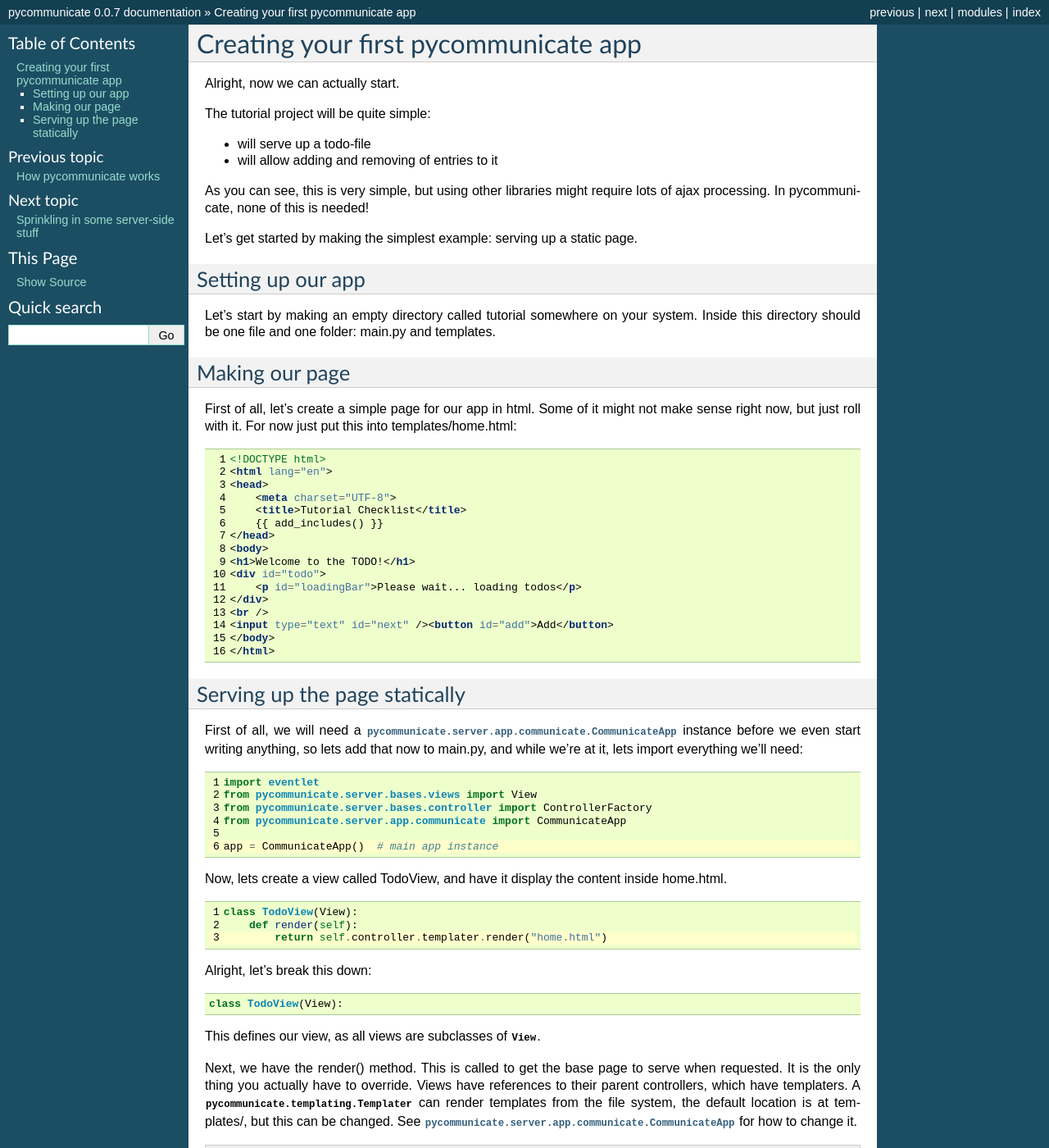
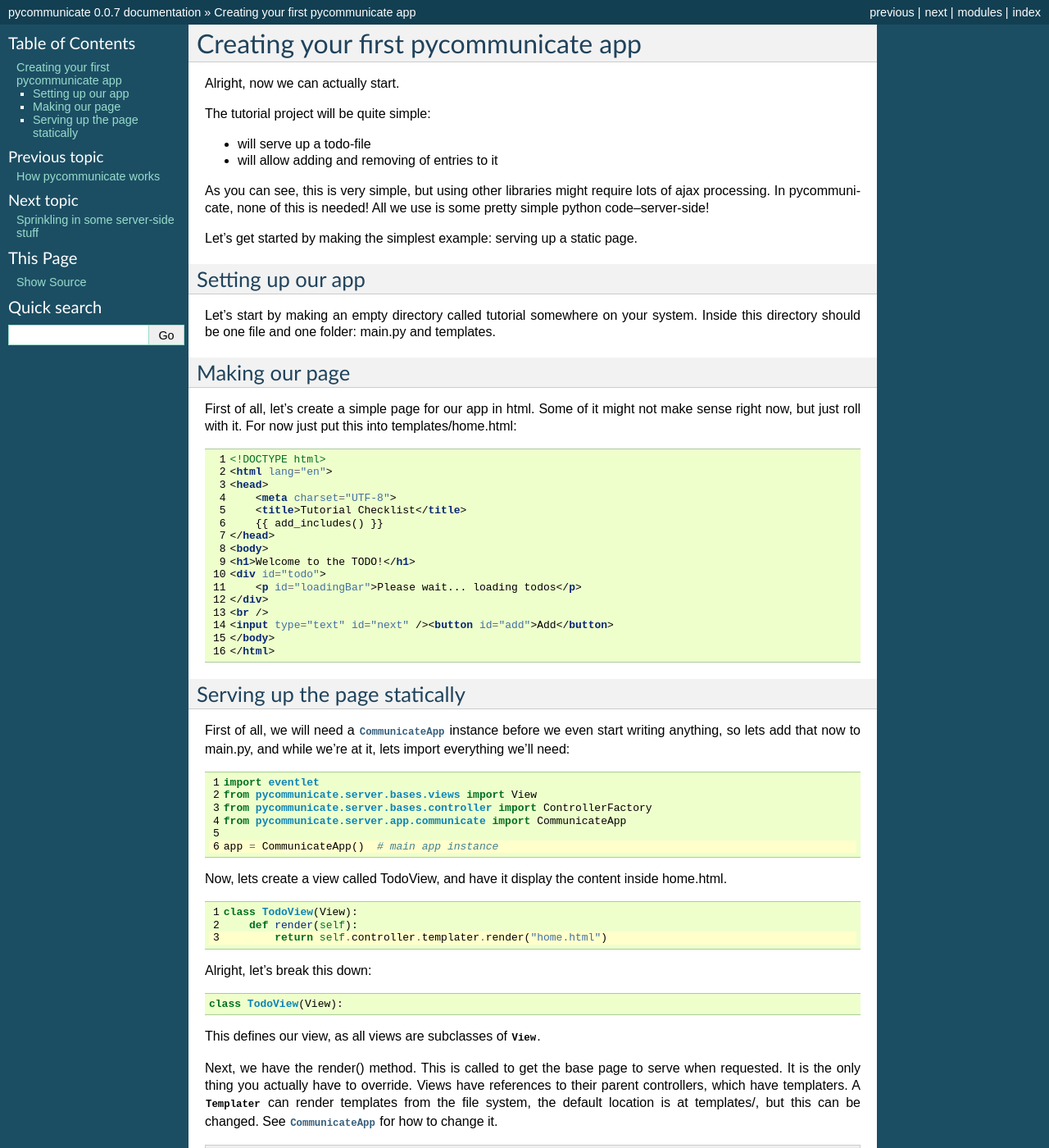
Before and after one commit to mincrmatt12/pycommunicate, a Sphinx documentation site: the page built from docs/tutorial/creatingone.rst, in a window 1280 px wide and 1400 px high. Shown: the whole window at 82% size. Built offline with Sphinx 7.4.7, drawn with Linux system fonts in a browser that asks for light colours.

Commit message:
even more docs

```diff
--- a/docs/tutorial/creatingone.rst
+++ b/docs/tutorial/creatingone.rst
@@ -9,7 +9,7 @@ The tutorial project will be quite simple:
 * will allow adding and removing of entries to it
 
 As you can see, this is very simple, but using other libraries might require lots of ajax processing.
-In pycommunicate, none of this is needed!
+In pycommunicate, none of this is needed! All we use is some pretty simple python code--server-side!
 
 
 Let's get started by making the simplest example: serving up a static page.
@@ -31,7 +31,7 @@ with it. For now just put this into templates/home.html:
 Serving up the page statically
 ------------------------------
 
-First of all, we will need a :py:class:`pycommunicate.server.app.communicate.CommunicateApp` instance before we even start writing anything, so lets add that now to
+First of all, we will need a :py:class:`~pycommunicate.server.app.communicate.CommunicateApp` instance before we even start writing anything, so lets add that now to
 main.py, and while we're at it, lets import everything we'll need:
 
 .. code-block:: python
@@ -65,8 +65,8 @@ This defines our view, as all views are subclasses of :py:class:`~pycommunicate.
 
 Next, we have the render() method. This is called to get the base page to serve when requested. It is the only
 thing you actually have to override. Views have references to their parent controllers, which have templaters. A
-:py:class:`pycommunicate.templating.Templater` can render templates from the file system, the default location is at
-templates/, but this can be changed. See :py:class:`pycommunicate.server.app.communicate.CommunicateApp` for how to change it.
+:py:class:`~pycommunicate.templating.Templater` can render templates from the file system, the default location is at
+templates/, but this can be changed. See :py:class:`~pycommunicate.server.app.communicate.CommunicateApp` for how to change it.
 
 .. note::
    The templater, and all of pycommunicate use jinja2, a templating engine. For more info on what we provide in
```
Also changed, not shown: docs/ref/dom.rst (added, +70 -0 lines), 1 other file.
